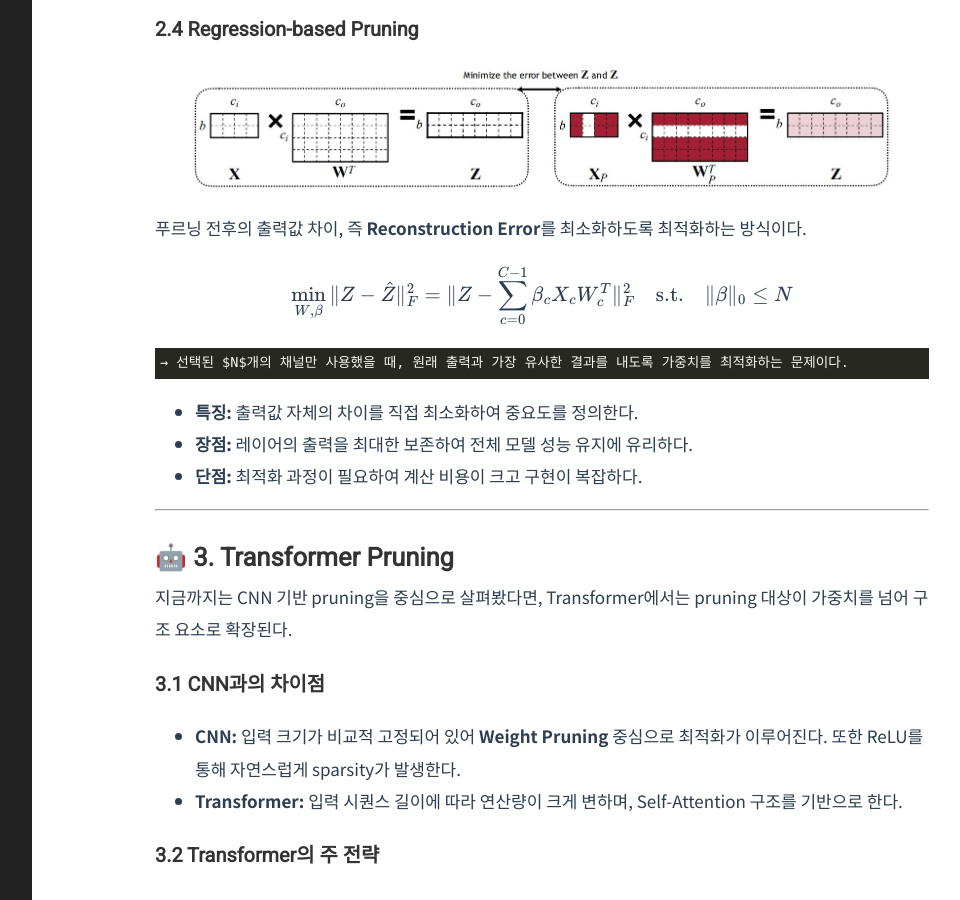
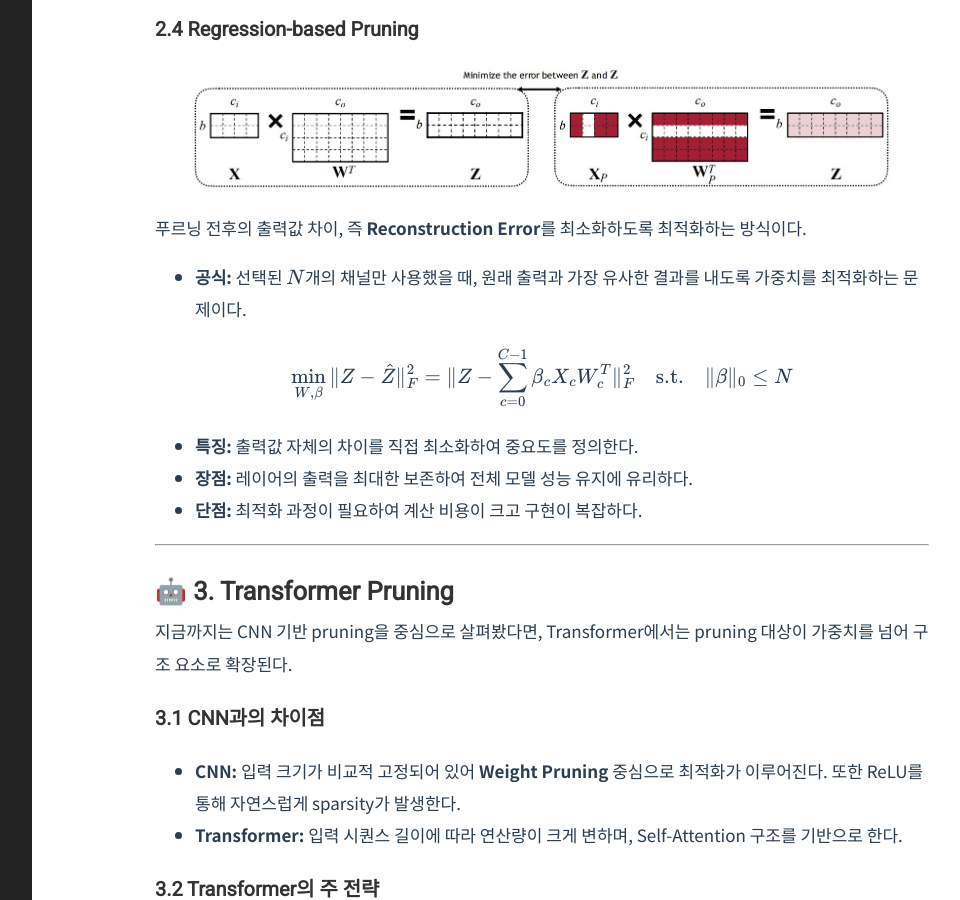
Before and after one commit to Youngjun-CV/Youngjun-CV.github.io, a Jekyll site: the page built from _posts/model compression/2026-04-01-granularity-criterion.markdown, in a window 1280 px wide and 900 px high, scrolled down 5466 px. Shown: the whole window, without its empty margins (228-1188 px from the left). Built offline with Jekyll 4.4.1, drawn with Linux system fonts in a browser that asks for light colours; formulas are drawn with MathJax 3; some of the changed text lies outside the part shown.

Commit message:
Update 2026-04-01-granularity-criterion.markdown

```diff
--- a/_posts/model compression/2026-04-01-granularity-criterion.markdown
+++ b/_posts/model compression/2026-04-01-granularity-criterion.markdown
@@ -131,9 +131,14 @@ BN은 채널별로 정규화를 수행한 뒤 $y = \gamma \hat{x} + \beta$ 형
 ![image](/images/ModelCompression/granularity_9.jpg)
 푸르닝 전후의 출력값 차이, 즉 **Reconstruction Error**를 최소화하도록 최적화하는 방식이다.
 
-$$\min_{W, \beta} \| Z - \hat{Z} \|_{F}^{2} = \| Z - \sum_{c=0}^{C-1} \beta_{c} X_{c} W_{c}^{T} \|_{F}^{2} \quad \text{s.t.} \quad \|\beta\|_{0} \le N$$
+* **공식:** 선택된 $N$개의 채널만 사용했을 때, 원래 출력과 가장 유사한 결과를 내도록 가중치를 최적화하는 문제이다.
 
-    → 선택된 $N$개의 채널만 사용했을 때, 원래 출력과 가장 유사한 결과를 내도록 가중치를 최적화하는 문제이다.
+$$
+\min_{W, \beta} \| Z - \hat{Z} \|_{F}^{2}
+= \| Z - \sum_{c=0}^{C-1} \beta_{c} X_{c} W_{c}^{T} \|_{F}^{2}
+\quad \text{s.t.} \quad \|\beta\|_{0} \le N
+$$
+
 
 * **특징:** 출력값 자체의 차이를 직접 최소화하여 중요도를 정의한다.
 * **장점:** 레이어의 출력을 최대한 보존하여 전체 모델 성능 유지에 유리하다.
@@ -165,6 +170,7 @@ $$\min_{W, \beta} \| Z - \hat{Z} \|_{F}^{2} = \| Z - \sum_{c=0}^{C-1} \beta_{c}
 * **특징:** FFN 등 내부 레이어의 가중치를 제거한다.
 * **장점:** 전체 파라미터 수 감소를 통해 모델 크기를 축소할 수 있다.
 * **단점:** 구조 변화가 없기 때문에 실제 연산 속도 향상은 제한적이다.
+*
 ---
 
 ## Conclusion
```
Also changed, not shown: other parts of _posts/model compression/2026-04-01-granularity-criterion.markdown (+2 -2 lines).
